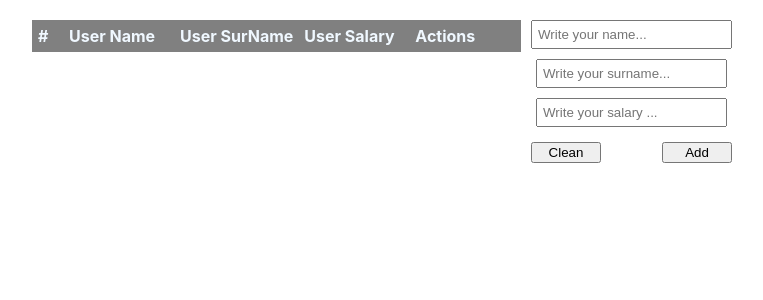
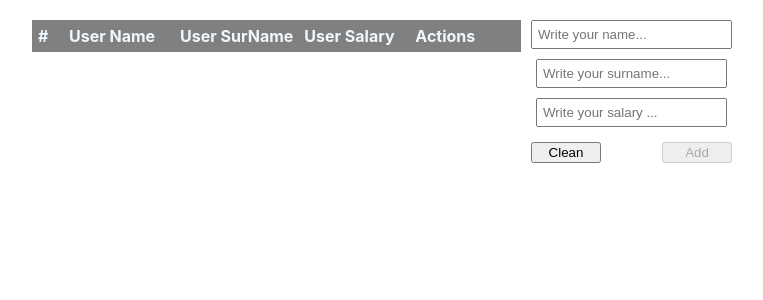
Before and after one commit to VladimirRM/Crudtable, a React (Create React App) app: page / in a window 1280 px wide. Shown: the top 300 px of the page, without its empty margins (258-1021 px from the left). Built offline with nearby package versions, Linux system fonts and the light colour scheme; the HTML template or start-up script is replaced by a standard one.

Commit message:
check func disabled

```diff
--- a/src/App.js
+++ b/src/App.js
@@ -42,7 +42,7 @@ const App = () => {
                   <td>
                     <div>
                       <button className="edit-action">Edit</button>
-                      <button  disabled className="remove-action ">Remove</button>
+                      <button className="remove-action ">Remove</button>
                     </div>
                   </td>
                 </tr>
@@ -87,7 +87,9 @@ const App = () => {
             />
             <div className="buttons-wrapper">
               <button type="reset">Clean</button>
-              <button type="submit">Add</button>
+              <button disabled={!isFilledFields} type="submit">
+                Add
+              </button>
             </div>
           </form>
         </div>
```
